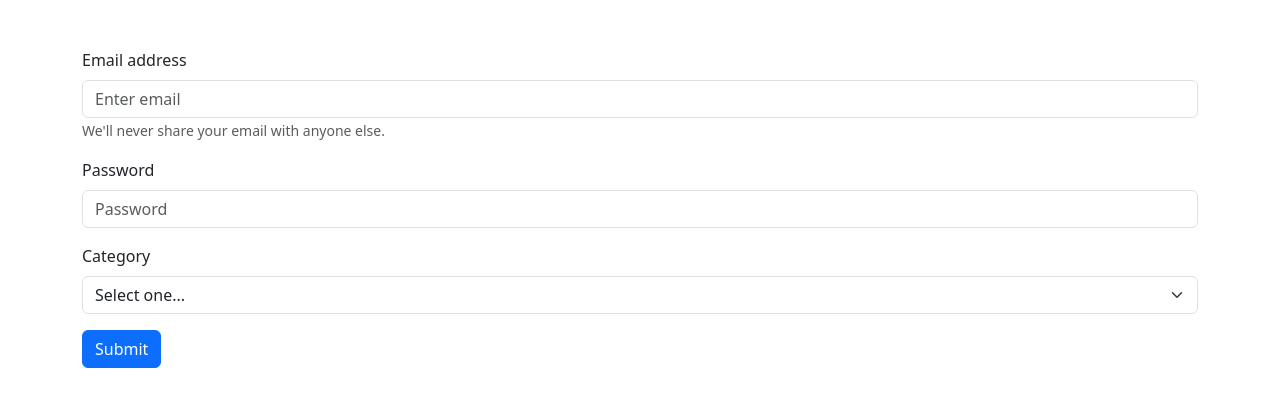
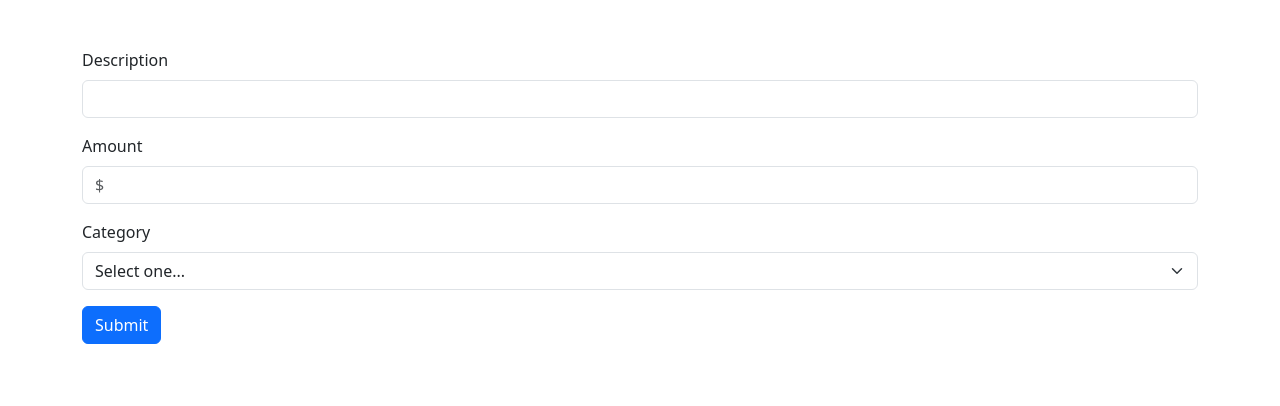
Before and after one commit to Askar1199/Expense_Tracker, a React (Vite) app: page / in a window 1280 px wide. Shown: the top 406 px of the page. Built offline with nearby package versions, Linux system fonts and the light colour scheme.

Commit message:
EXPEnse form updated

```diff
--- a/src/components/expenseForm/expenseForm.tsx
+++ b/src/components/expenseForm/expenseForm.tsx
@@ -10,16 +10,16 @@ const expenseForm = () => {
       <Container className="mt-5">
         <Form>
           <Form.Group className="mb-3" controlId="formBasicEmail">
-            <Form.Label>Email address</Form.Label>
-            <Form.Control type="email" placeholder="Enter email" />
-            <Form.Text className="text-muted">
+            <Form.Label>Description</Form.Label>
+            <Form.Control type="text" placeholder="" />
+            {/* <Form.Text className="text-muted">
               We'll never share your email with anyone else.
-            </Form.Text>
+            </Form.Text> */}
           </Form.Group>
 
           <Form.Group className="mb-3" controlId="formBasicPassword">
-            <Form.Label>Password</Form.Label>
-            <Form.Control type="password" placeholder="Password" />
+            <Form.Label>Amount</Form.Label>
+            <Form.Control type="number" placeholder="$" />
           </Form.Group>
           <Form.Group className="mb-3">
             <Form.Label>Category</Form.Label>
```
